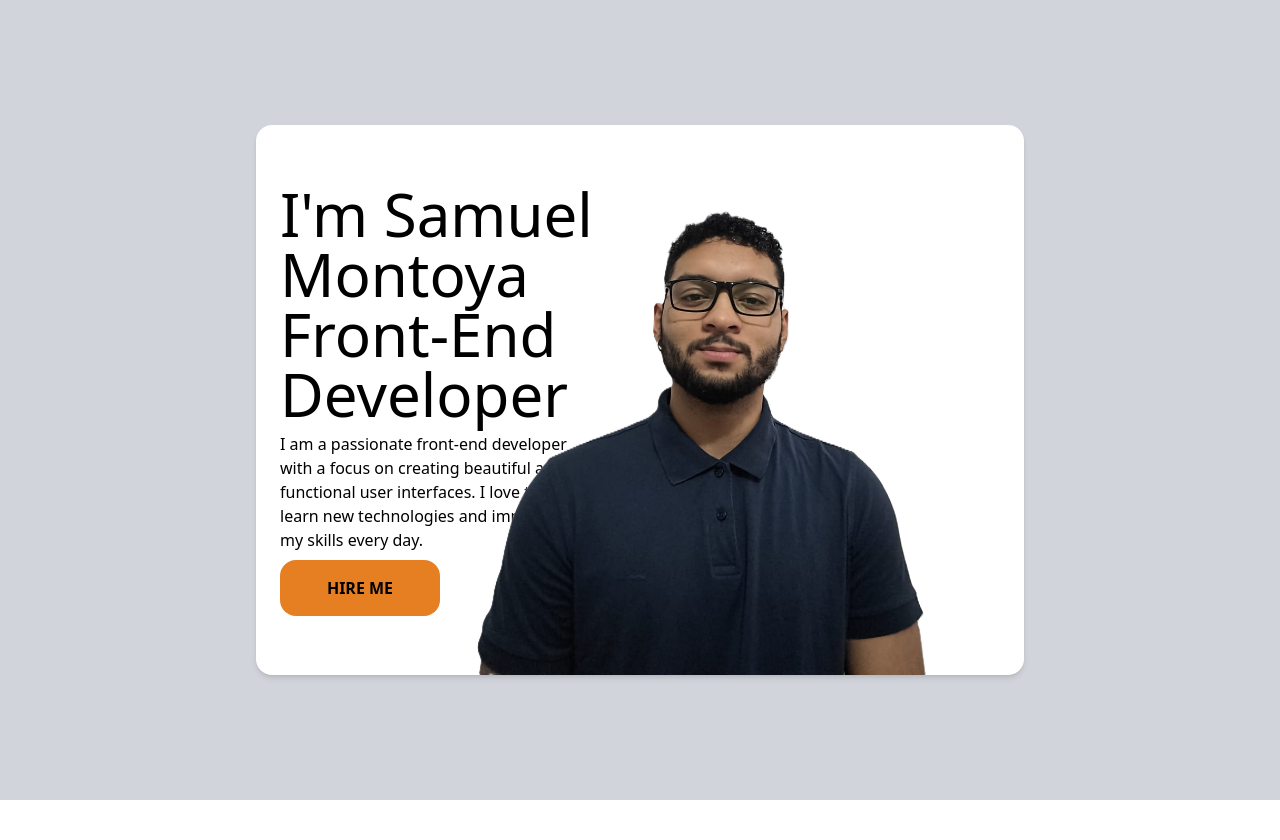
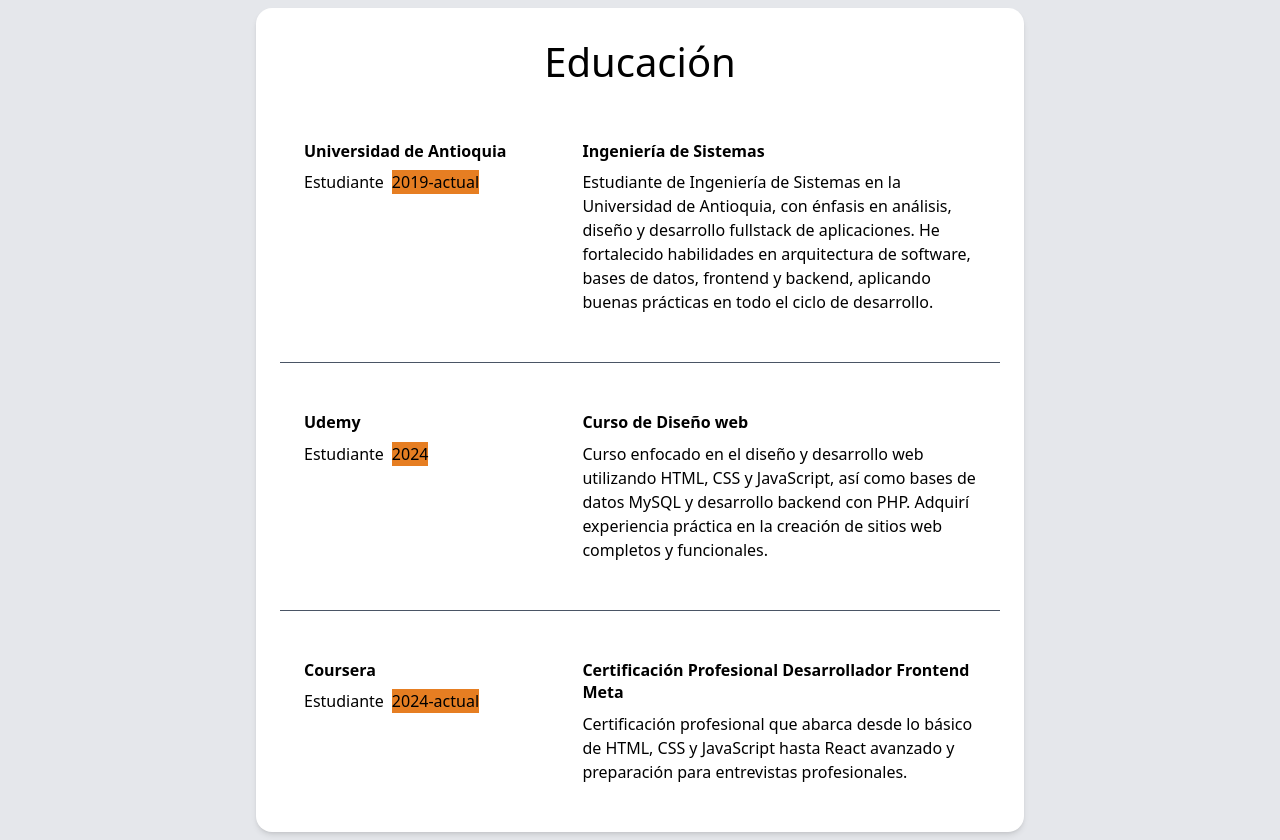
Before and after one commit to SamuelMon/samuel-montoya-portafolio, a Next.js app: page / in a window 1280 px wide. Before the commit the page ends 800 px from the top, so only its background shows below. Built offline with nearby package versions, Linux system fonts and the light colour scheme.

Commit message:
Knowledge y Education Organisms

```diff
--- a/src/components/atoms/TextAndTitles/index.tsx
+++ b/src/components/atoms/TextAndTitles/index.tsx
@@ -26,7 +26,7 @@ const SubTitle = ({ text }: { text: string }) => {
 
 const TextTitle = ({ text }: { text: string }) => {
   return (
-    <h3 className="text-center lg:text-left text-xl lg:text-[16px] font-light text-secondary ">
+    <h3 className="text-center lg:text-left text-xl lg:text-[16px] font-bold text-secondary ">
       {text}
     </h3>
   );
@@ -35,7 +35,7 @@ const TextTitle = ({ text }: { text: string }) => {
 const SubText = ({ text }: { text: string }) => {
   return (
     <div>
-      <p className="text-base text-gray font-light text-center lg:text-left max-w-72 lg:max-w-72">
+      <p className="text-base text-gray font-light text-center lg:text-left">
         {text}
       </p>
     </div>
--- /dev/null
+++ b/src/components/molecules/EducationItem/index.tsx
@@ -0,0 +1,36 @@
+import React from "react";
+import { SubText, TextTitle } from "@/components/atoms/TextAndTitles";
+
+interface EducationItemProps {
+  firstTitle: string;
+  date: string;
+  secondTitle: string;
+  description: string;
+}
+
+function Index({
+  firstTitle,
+  date,
+  secondTitle,
+  description,
+}: EducationItemProps) {
+  return (
+    <div className="flex bg-transparent gap-4 w-full p-6">
+      <div className="flex flex-col items-start gap-2 w-[40%]">
+        <TextTitle text={firstTitle} />
+        <div className="flex items-center gap-2">
+          <SubText text="Estudiante" />
+          <span className="bg-primary">
+            <SubText text={date} />
+          </span>
+        </div>
+      </div>
+      <div className="flex flex-col items-start justify-center gap-2 w-[60%]">
+        <TextTitle text={secondTitle} />
+        <SubText text={description} />
+      </div>
+    </div>
+  );
+}
+
+export default Index;
--- /dev/null
+++ b/src/components/molecules/KnowledgeItem/index.tsx
@@ -0,0 +1,21 @@
+import { SubText, SubTitle } from "@/components/atoms/TextAndTitles";
+import { Icon } from "@iconify/react";
+import React from "react";
+
+interface IndexProps {
+  icon: string;
+  subTitle: string;
+  text: string;
+}
+
+const Index = ({ icon, subTitle, text }: IndexProps) => {
+  return (
+    <div className="flex flex-col items-center justify-center gap-4 bg-white p-6 rounded-2xl shadow-md">
+      <Icon icon={icon} color="#e67e22" width="70px" height="70px" />
+      <SubTitle text={subTitle} />
+      <SubText text={text} />
+    </div>
+  );
+};
+
+export default Index;
--- /dev/null
+++ b/src/components/organisms/Education/index.tsx
@@ -0,0 +1,51 @@
+import { MediumTitle } from "@/components/atoms/TextAndTitles";
+import EducationItem from "@/components/molecules/EducationItem";
+import React from "react";
+
+const Index = () => {
+  const education = [
+    {
+      firstTitle: "Universidad de Antioquia",
+      date: "2019-actual",
+      secondTitle: "Ingeniería de Sistemas",
+      description:
+        "Estudiante de Ingeniería de Sistemas en la Universidad de Antioquia, con énfasis en análisis, diseño y desarrollo fullstack de aplicaciones. He fortalecido habilidades en arquitectura de software, bases de datos, frontend y backend, aplicando buenas prácticas en todo el ciclo de desarrollo.",
+    },
+    {
+      firstTitle: "Udemy",
+      date: "2024",
+      secondTitle: "Curso de Diseño web",
+      description:
+        "Curso enfocado en el diseño y desarrollo web utilizando HTML, CSS y JavaScript, así como bases de datos MySQL y desarrollo backend con PHP. Adquirí experiencia práctica en la creación de sitios web completos y funcionales.",
+    },
+    {
+      firstTitle: "Coursera",
+      date: "2024-actual",
+      secondTitle: "Certificación Profesional Desarrollador Frontend Meta",
+      description:
+        "Certificación profesional que abarca desde lo básico de HTML, CSS y JavaScript hasta React avanzado y preparación para entrevistas profesionales.",
+    },
+  ];
+  return (
+    <div className="flex flex-col items-center w-[60%] bg-white rounded-2xl shadow-md p-6">
+      <MediumTitle text="Educación" />
+      <div className="flex flex-col justify-center items-center gap-6 mt-6">
+        {education.map((item, index) => (
+          <React.Fragment key={index}>
+            <EducationItem
+              firstTitle={item.firstTitle}
+              date={item.date}
+              secondTitle={item.secondTitle}
+              description={item.description}
+            />
+            {index < education.length - 1 && (
+              <hr className="w-full border-t border-gray-600" />
+            )}
+          </React.Fragment>
+        ))}
+      </div>
+    </div>
+  );
+};
+
+export default Index;
--- a/src/components/molecules/Hero/index.tsx
+++ b/src/components/organisms/Hero/index.tsx
@@ -6,7 +6,7 @@ import Image from "next/image";
 const Index = () => {
   return (
     <div className="flex flex-row items-center justify-evenly w-[60%] rounded-2xl p-6 mx-auto min-h-[550px] max-h-[650px] shadow-md bg-white relative">
-      <div className="flex flex-col items-start justify-evenly gap-2 flex-1">
+      <div className="flex flex-col items-start justify-evenly gap-8 flex-1">
         <HeroTitle text="I'm Samuel Montoya Front-End Developer" />
         <SubText text="I am a passionate front-end developer with a focus on creating beautiful and functional user interfaces. I love to learn new technologies and improve my skills every day." />
         <Button text="HIRE ME" />
--- /dev/null
+++ b/src/components/organisms/Knowledge/index.tsx
@@ -0,0 +1,64 @@
+import React from "react";
+import KnowledgeItem from "@/components/molecules/KnowledgeItem";
+import { MediumTitle } from "@/components/atoms/TextAndTitles";
+
+const Index = () => {
+  const knowledgeItems = [
+    {
+      icon: "ic:baseline-computer",
+      subTitle: "Web Development",
+      text: "Blog, E-Commerce",
+    },
+    {
+      icon: "ic:baseline-design-services",
+      subTitle: "UI/UX Design",
+      text: "Figma, Adobe XD",
+    },
+    {
+      icon: "ic:baseline-code",
+      subTitle: "Programming Languages",
+      text: "JavaScript, TypeScript, Python, Java",
+    },
+    {
+      icon: "ic:baseline-api",
+      subTitle: "API Development",
+      text: "REST, Spring Boot, Node.js",
+    },
+    {
+      icon: "ic:baseline-folder-open",
+      subTitle: "Database",
+      text: " MongoDB, MySQL, PostgreSQL",
+    },
+    {
+      icon: "ic:baseline-security",
+      subTitle: "Security",
+      text: "OWASP, JWT, OAuth",
+    },
+  ];
+
+  return (
+    <div className="flex flex-col items-center justify-center bg-transparent">
+      <div className="flex flex-col items-center justify-center gap-4">
+        <MediumTitle text="My Knowledge" />
+        <p className="text-gray-600 text-center mt-2 fon">
+          Estas son algunas de las áreas y tecnologías en las que tengo
+          experiencia y conocimientos sólidos.
+        </p>
+      </div>
+      <div>
+        <div className="grid grid-cols-1 sm:grid-cols-2 lg:grid-cols-3 gap-4 mt-8">
+          {knowledgeItems.map((item, index) => (
+            <KnowledgeItem
+              key={index}
+              icon={item.icon}
+              subTitle={item.subTitle}
+              text={item.text}
+            />
+          ))}
+        </div>
+      </div>
+    </div>
+  );
+};
+
+export default Index;
--- a/src/pages/index.tsx
+++ b/src/pages/index.tsx
@@ -1,9 +1,9 @@
-import Hero from "@/components/molecules/Hero";
+import Education from "@/components/organisms/Education";
 
 export default function Home() {
   return (
-    <div className="flex flex-col items-center justify-center min-h-screen py-2 bg-graybg">
-      <Hero />
+    <div className="flex flex-col items-center justify-center min-h-screen py-2 bg-gray-200">
+      <Education />
     </div>
   );
 }
```
Also changed, not shown: 2 other files (tests, documents, lock files or other folders).
